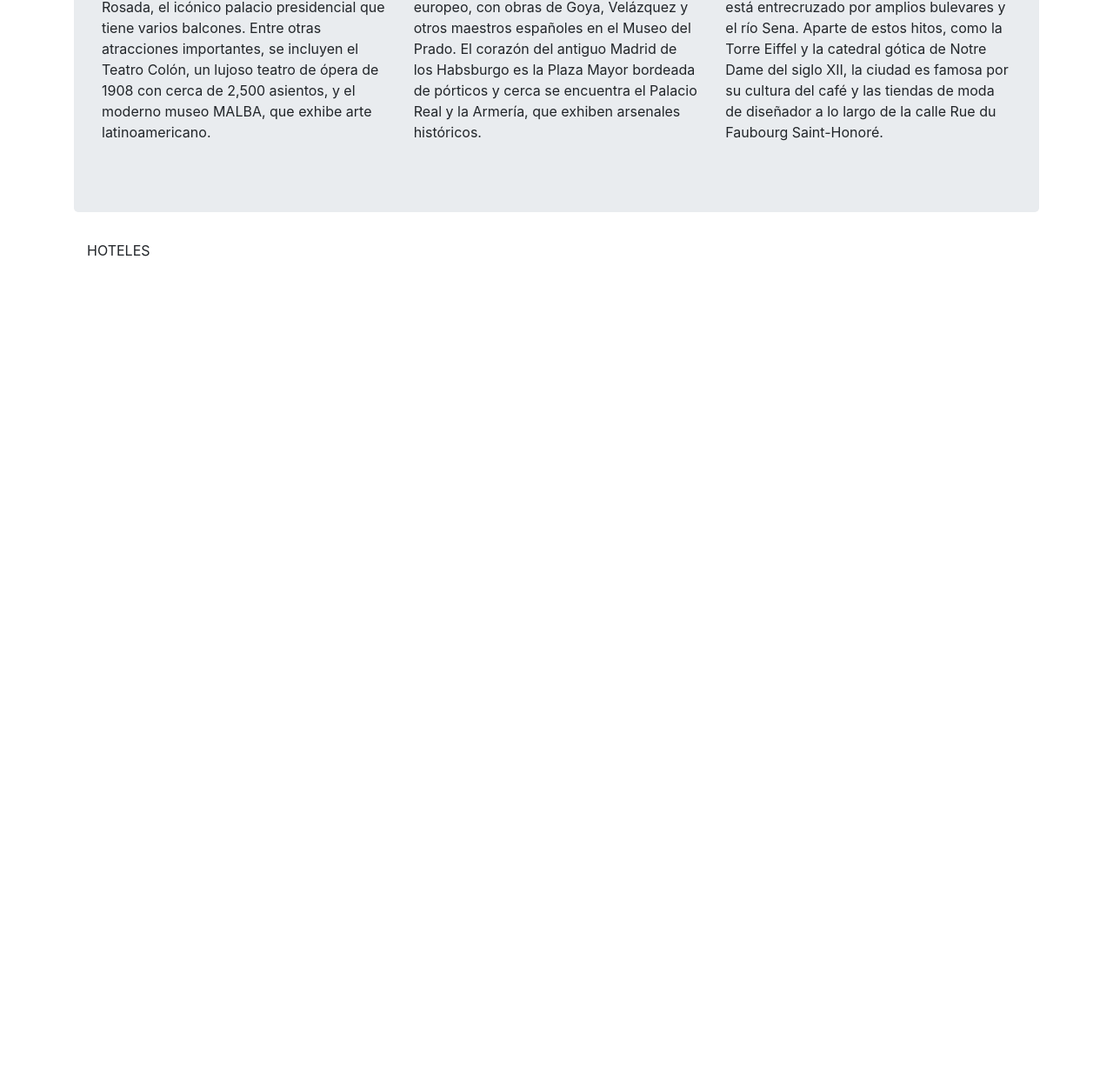
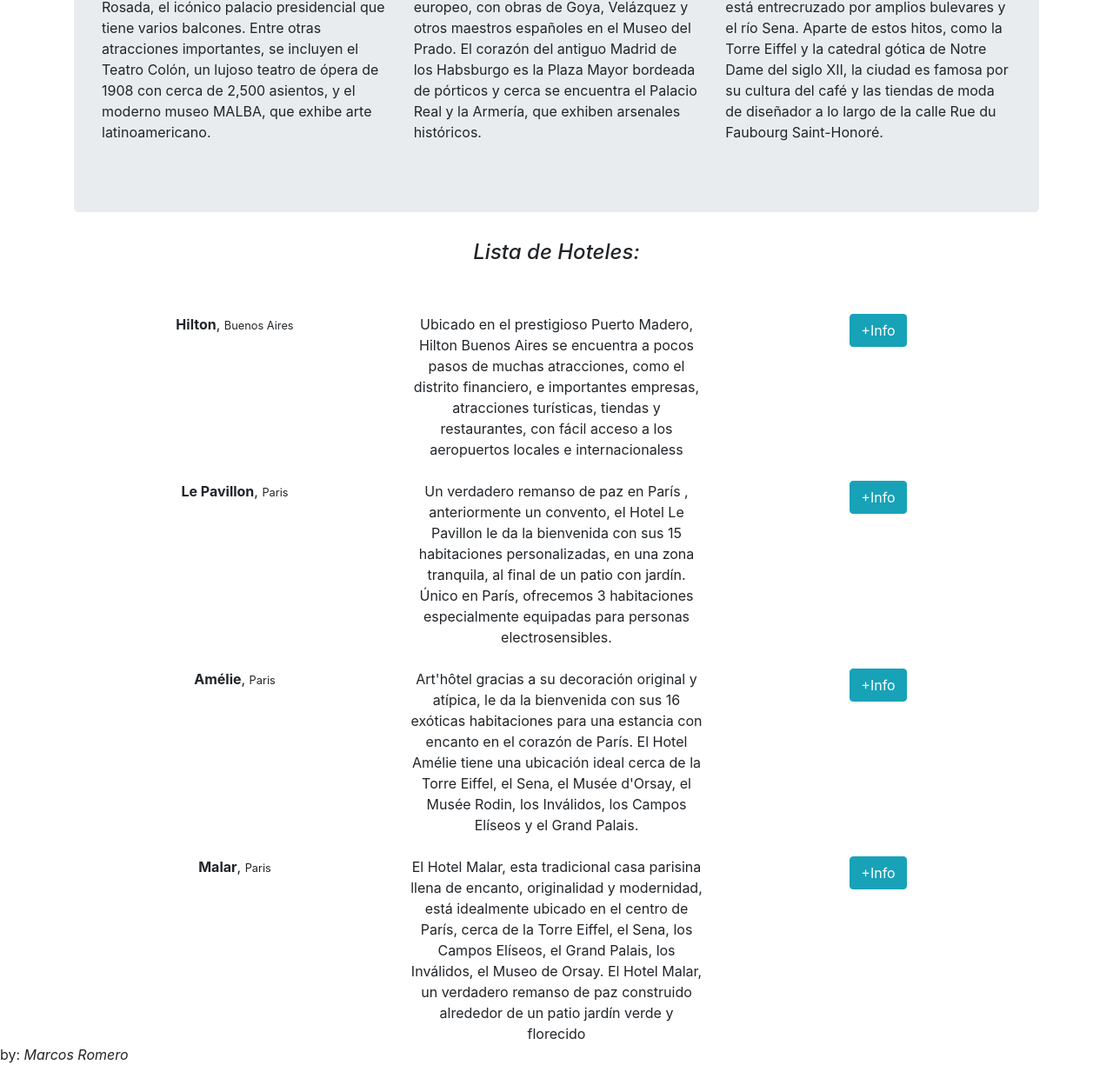
Before and after one commit to myseelf13/Guia-Hoteles, a website: page index.html in a window 1280 px wide. Shown: the part 679-1904 px from the top of the page at 87% size. Before the commit the page ends 979 px from the top, so only its background shows below. Drawn offline with nearby package versions, Linux system fonts and the light colour scheme.

Commit message:
Lista de hoteles

```diff
--- a/index.html
+++ b/index.html
@@ -32,12 +32,40 @@
           </div>
 	    	</div>
 	    </div>
-	    <div class="container">
-	    	<div class="row">
-	    		<div class="col">HOTELES</div>
-	    	</div>
-	    </div>
+      <div class="container text-center">
+        <div class="row">
+          <div class="col-md"><h4><i>Lista de Hoteles:</i></h4></div>
+        </div>
+        <br>
+        <br>
+        <div class="row">
+          <div class="col-md-4"><strong>Hilton</strong>, <small>Buenos Aires</small></div>
+          <div class="col-md-4">Ubicado en el prestigioso Puerto Madero, Hilton Buenos Aires se encuentra a pocos pasos de muchas atracciones, como el distrito financiero, e importantes empresas, atracciones turísticas, tiendas y restaurantes, con fácil acceso a los aeropuertos locales e internacionaless</div>
+          <div class="col-md-4"><button type="button" class="btn btn-info">+Info</button></div>
+        </div>
+        <br>
+        <div class="row">
+          <div class="col-md-4"><strong>Le Pavillon</strong>, <small>Paris</small></div>
+          <div class="col-md-4">Un verdadero remanso de paz en París , anteriormente un convento, el Hotel Le Pavillon le da la bienvenida con sus 15 habitaciones personalizadas, en una zona tranquila, al final de un patio con jardín. Único en París, ofrecemos 3 habitaciones especialmente equipadas para personas electrosensibles.</div>
+          <div class="col-md-4"><button type="button" class="btn btn-info" id="#">+Info</button></div>
+        </div>
+        <br>
+        <div class="row">
+          <div class="col-md-4"><strong>Amélie</strong>, <small>Paris</small></div>
+          <div class="col-md-4">Art'hôtel gracias a su decoración original y atípica, le da la bienvenida con sus 16 exóticas habitaciones para una estancia con encanto en el corazón de París. El Hotel Amélie tiene una ubicación ideal cerca de la Torre Eiffel, el Sena, el Musée d'Orsay, el Musée Rodin, los Inválidos, los Campos Elíseos y el Grand Palais.</div>
+          <div class="col-md-4"><button type="button" class="btn btn-info" id="#">+Info</button></div>
+        </div>
+        <br>
+        <div class="row">
+          <div class="col-md-4"><strong>Malar</strong>, <small>Paris</small></div>
+          <div class="col-md-4">El Hotel Malar, esta tradicional casa parisina llena de encanto, originalidad y modernidad, está idealmente ubicado en el centro de París, cerca de la Torre Eiffel, el Sena, los Campos Elíseos, el Grand Palais, los Inválidos, el Museo de Orsay. El Hotel Malar, un verdadero remanso de paz construido alrededor de un patio jardín verde y florecido</div>
+          <div class="col-md-4"><button type="button" class="btn btn-info" id="#">+Info</button></div>
+        </div>
+      </div>
     </div>
+    <footer>
+      by: <i>Marcos Romero</i>
+    </footer>
     <!-- Optional JavaScript -->
     <!-- jQuery first, then Popper.js, then Bootstrap JS -->
     <script src="node_modules/jquery/dist/jquery.min.js"></script>
```
